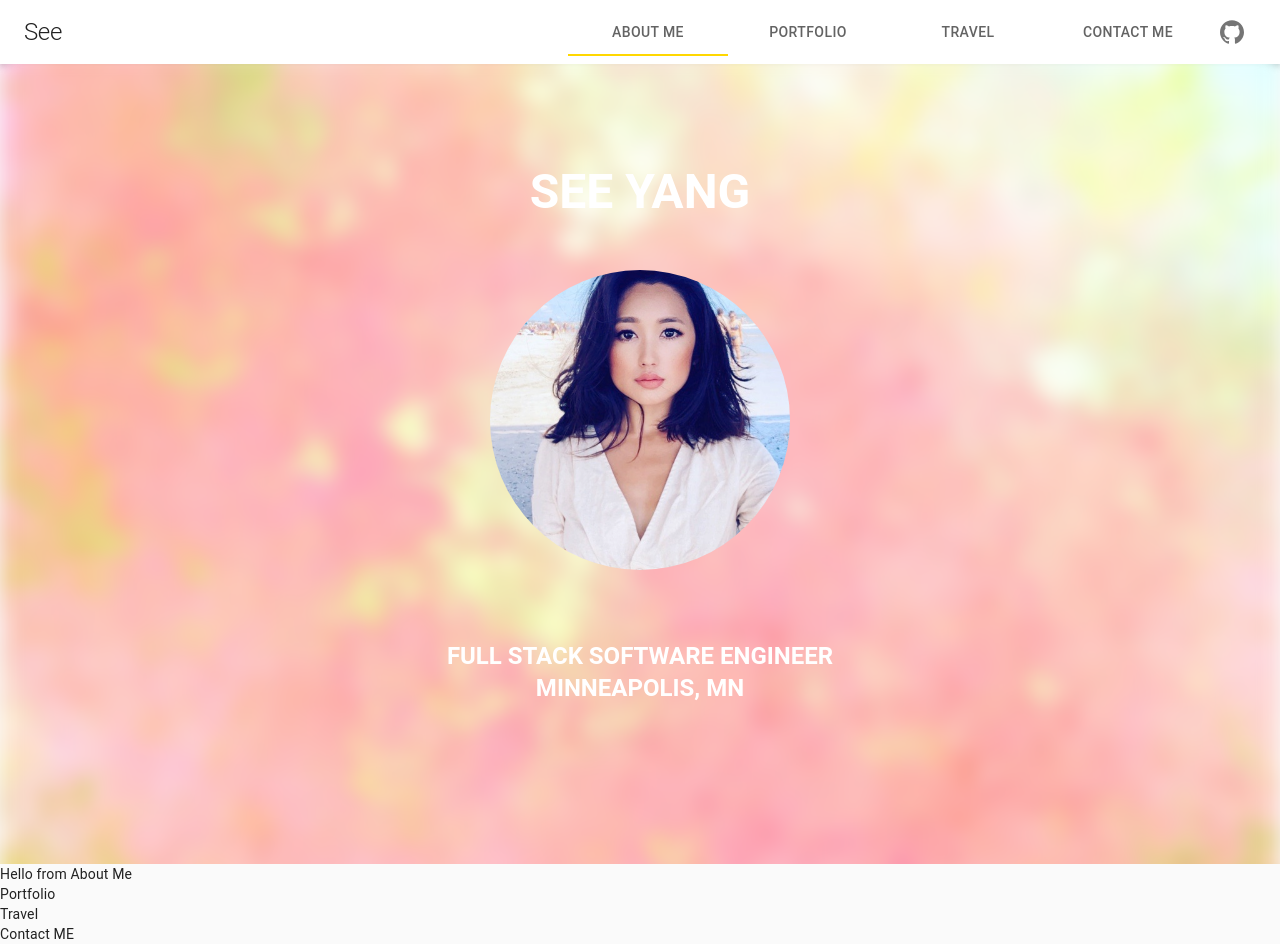
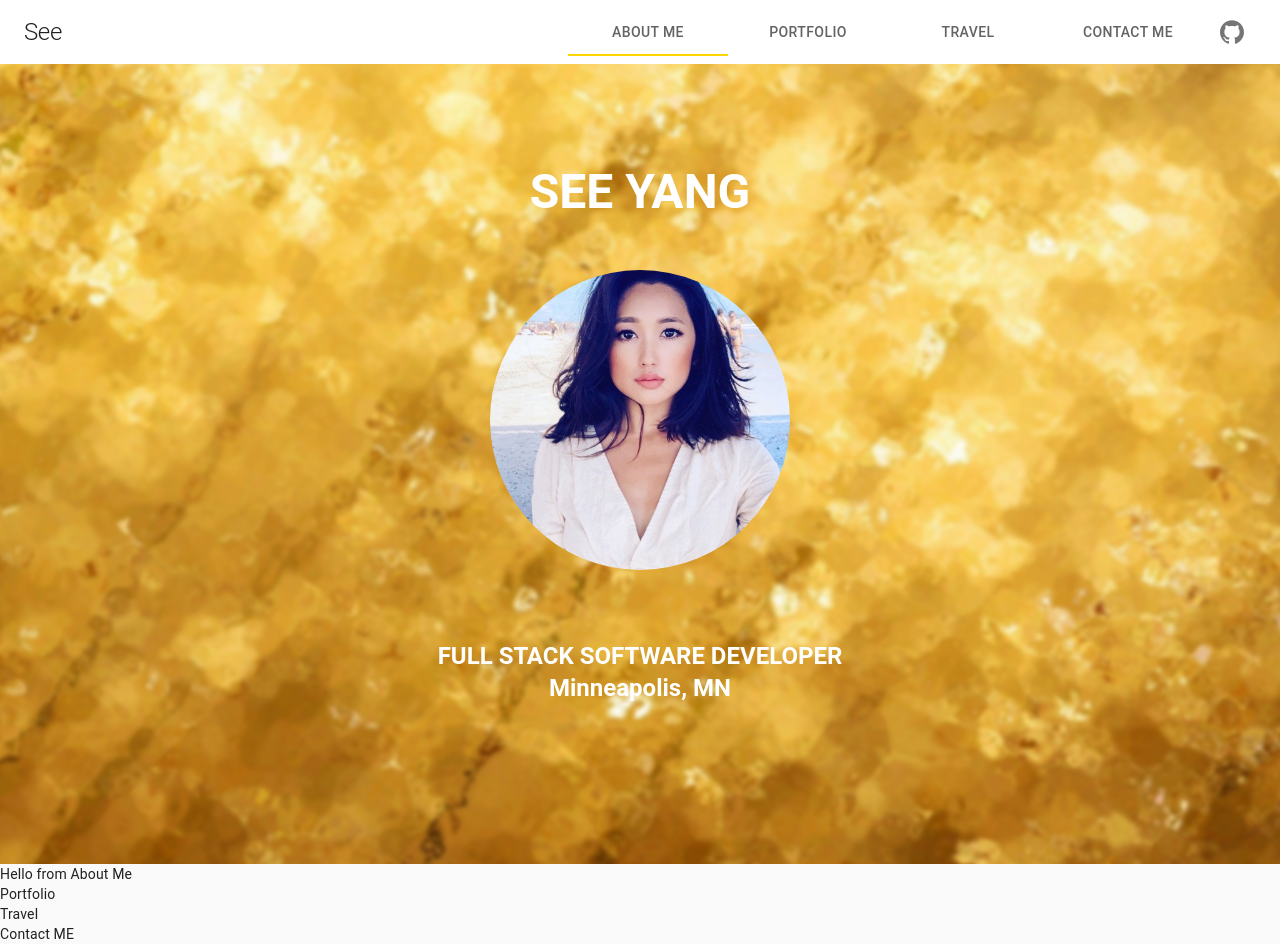
Before and after one commit to paperjoob/personal_website_see, a React (Create React App) app: page / in a window 1280 px wide. Built offline with nearby package versions, Linux system fonts and the light colour scheme.

Commit message:
added gold background to main.js

```diff
--- a/src/App.js
+++ b/src/App.js
@@ -17,10 +17,10 @@ function App() {
       <CssBaseline />
         <NavBar />
         <Parallax
-          blur={10}
-          bgImage={require('./Images/pinkgold.jpg')}
+          blur={2}
+          bgImage={require('./Images/gold.jpg')}
           bgImageAlt="the cat"
-          strength={200}>
+          strength={500}>
           <Main />
         </Parallax>
 
--- a/src/Main/Main.js
+++ b/src/Main/Main.js
@@ -11,7 +11,7 @@ const styles = theme => ({
 		width: '100vw',
 		height: '100vh',
 		paddingTop: '50px',
-		margin: 'auto'
+		margin: 'auto',
 	},
 	backgroundColor: {
 		backgroundColor: theme.palette.background.paper
@@ -21,12 +21,17 @@ const styles = theme => ({
 		width: '300px',
 		margin: 'auto'
 	},
-	titleText: {
+	title: {
 		fontWeight: 'bolder',
         textTransform: 'uppercase',
         color: 'white',
         margin: '50px'
-	}
+    },
+    text: {
+        fontWeight: 'bolder',
+        color: 'white',
+        margin: '50px'
+    }
 });
 
 class Main extends Component {
@@ -42,7 +47,7 @@ class Main extends Component {
                         <Typography
                             variant='h3'
                             align='center'
-                            className={classes.titleText}>
+                            className={classes.title}>
                             See Yang
                         </Typography>
 					</Grid>
@@ -54,8 +59,8 @@ class Main extends Component {
 							<Typography
 								variant='h5'
 								align='center'
-								className={classes.titleText}>
-								Full Stack Software Engineer
+								className={classes.text}>
+								FULL STACK SOFTWARE DEVELOPER
                                 <br />
                                 Minneapolis, MN
 							</Typography>
```
Also changed, not shown: src/Images/gold.jpg (added).
